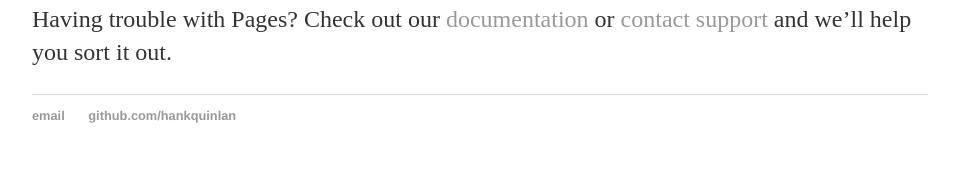
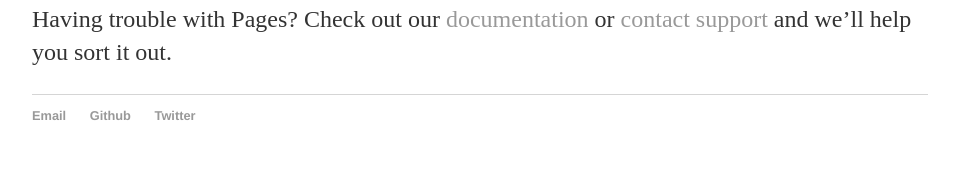
Before and after one commit to shruthi-venkatesh/shruthi-venkatesh.github.io, a Jekyll site: the page built from index.md, in a window 1280 px wide. Shown: the part 992-1172 px from the top of the page, without its empty margins (160-1119 px from the left). Built offline with Jekyll 4.4.1, drawn with Linux system fonts in a browser that asks for light colours; our own code applies the rules of GitHub Pages for plain Markdown files.

Commit message:
Update default.html

```diff
--- a/_layouts/default.html
+++ b/_layouts/default.html
@@ -1,3 +1,4 @@
+
 <!DOCTYPE html>
 	<html>
 		<head>
@@ -21,8 +22,9 @@
 			</div><!-- /.container -->
 			<footer>
 	    		<ul>
-	        		<li><a href="mailto:hankquinlanhub@gmail.com">email</a></li>
-	        		<li><a href="https://github.com/hankquinlan">github.com/hankquinlan</a></li>
+	        		<li><a href="mailto:svenkatesh382@gmail.com">Email</a></li>
+	        		<li><a href="https://github.com/shruthi-venkatesh">Github</a></li>
+				<li><a href="https://twitter.com/svenkatesh382">Twitter</a></li>
 				</ul>
 			</footer>
 		</body>
```
